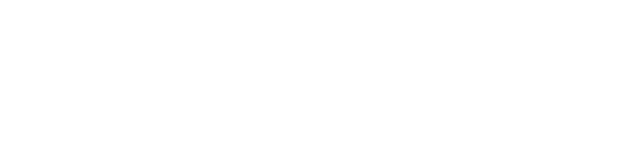
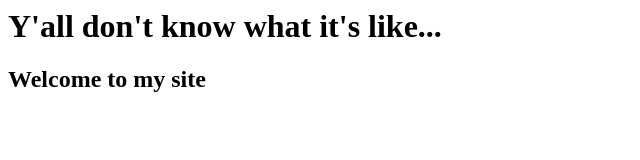
Before and after one commit to johnhshapiro/johnhshapiro.github.io, a plain HTML site: page index.html in a window 1280 px wide. Shown: the whole page, without its empty margins (0-640 px from the left). Drawn offline with Linux system fonts and the light colour scheme.

Commit message:
Update index.html

```diff
--- a/index.html
+++ b/index.html
@@ -1,2 +1,4 @@
 <html>
+  <h1>Y'all don't know what it's like...</h1>
+  <h2>Welcome to my site</h2>
 </html>
```
